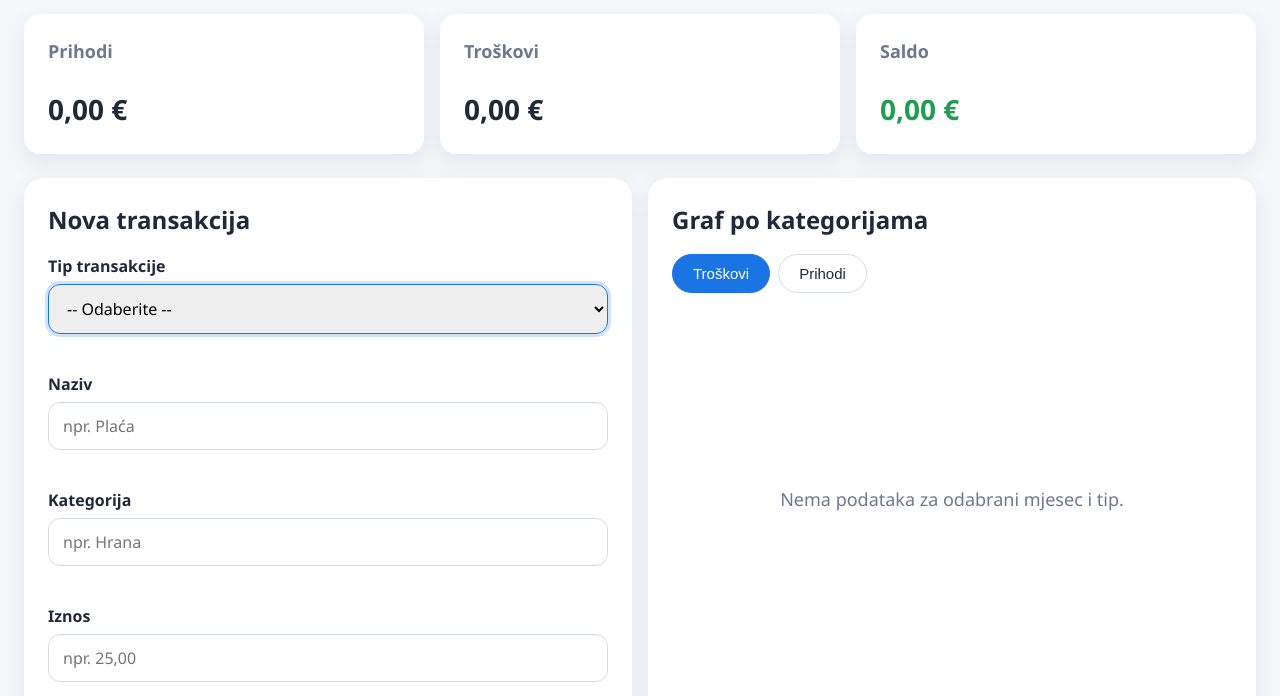
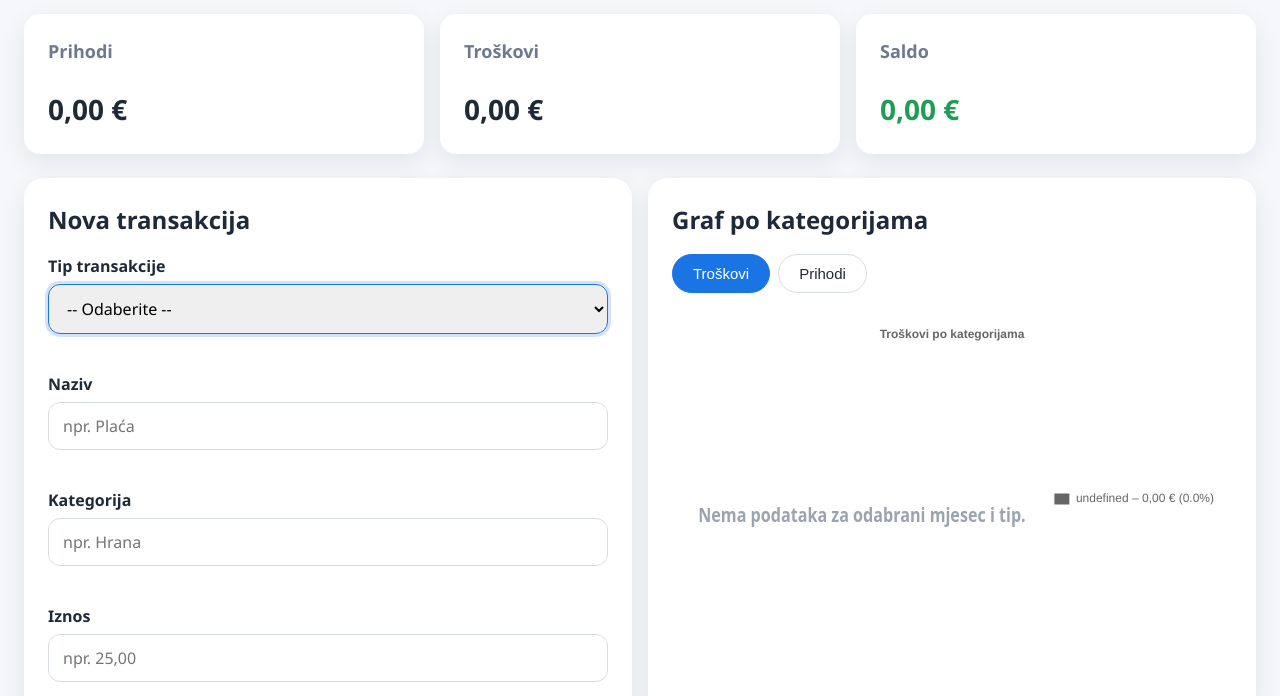
Before and after one commit to Le10n/Projekti-2025, a plain HTML site: page index.html in a window 1280 px wide. Shown: the part 100-796 px from the top of the page. Drawn offline with nearby package versions, Linux system fonts and the light colour scheme.

Commit message:
Enhance category chart presentation

```diff
--- a/index.html
+++ b/index.html
@@ -93,7 +93,6 @@
         </div>
         <div class="chart-canvas">
           <canvas id="categoryChart" role="img" aria-label="Graf po kategorijama"></canvas>
-          <div id="chartEmpty" class="muted" hidden>Nema podataka za odabrani mjesec i tip.</div>
         </div>
       </section>
     </main>
--- a/main.js
+++ b/main.js
@@ -18,7 +18,6 @@
   };
   const chartModeExpenseBtn = document.getElementById('chartModeExpenses');
   const chartModeIncomeBtn = document.getElementById('chartModeIncomes');
-  const chartEmpty = document.getElementById('chartEmpty');
   const chartCanvas = document.getElementById('categoryChart');
   const chartCtx = chartCanvas.getContext('2d');
   let categoryChart = null;
@@ -141,6 +140,20 @@
     return fmtCurrency.format((cents ?? 0) / 100);
   }
 
+  function formatCurrencyHR(cents) {
+    return formatCurrency(cents);
+  }
+
+  const sum = values => (Array.isArray(values) ? values.reduce((acc, value) => acc + value, 0) : 0);
+
+  function toPercents(values) {
+    if (!Array.isArray(values) || values.length === 0) {
+      return [];
+    }
+    const total = sum(values);
+    return values.map(value => (total ? (value * 100) / total : 0));
+  }
+
   function normaliseCategory(value) {
     if (!value) return 'Nedefinirano';
     return value
@@ -225,27 +238,40 @@
 
   const baseLegendGenerator = Chart.defaults.plugins.legend.labels.generateLabels;
 
-  function destroyCategoryChart() {
+  const CenterNoDataPlugin = {
+    id: 'centerNoData',
+    beforeDraw(chart, args, options) {
+      const values = chart.data?.datasets?.[0]?.data || [];
+      const total = values.reduce((acc, value) => acc + (+value || 0), 0);
+      if (total > 0) {
+        return;
+      }
+
+      const { ctx, chartArea } = chart;
+      const { left, right, top, bottom, width, height } = chartArea;
+      const message = options?.message || 'Nema podataka za odabrani mjesec i tip.';
+
+      ctx.save();
+      ctx.clearRect(left, top, width, height);
+      ctx.font = `600 ${Math.max(16, Math.min(28, width / 18))}px system-ui, -apple-system, Segoe UI, Roboto, sans-serif`;
+      ctx.fillStyle = '#9aa3af';
+      ctx.textAlign = 'center';
+      ctx.textBaseline = 'middle';
+      ctx.fillText(message, (left + right) / 2, (top + bottom) / 2, width * 0.9);
+      ctx.restore();
+    },
+  };
+
+  function renderCategoryChart(labels, valuesEuro, { title = 'Graf po kategorijama' } = {}) {
+    const cents = Array.isArray(valuesEuro)
+      ? valuesEuro.map(value => Math.round((+value || 0) * 100))
+      : [];
+    const total = sum(cents);
+    const percentages = toPercents(cents);
+
     if (categoryChart) {
       categoryChart.destroy();
       categoryChart = null;
-    }
-  }
-
-  function renderCategoryChart(labels, valuesEuro) {
-    const empty = !valuesEuro || valuesEuro.length === 0 || valuesEuro.every(value => value === 0);
-    if (empty) {
-      destroyCategoryChart();
-      chartCanvas.style.display = 'none';
-      chartEmpty.hidden = false;
-      return;
-    }
-
-    chartCanvas.style.display = 'block';
-    chartEmpty.hidden = true;
-
-    if (categoryChart) {
-      categoryChart.destroy();
     }
 
     const datasetColors = labels.map((_, index) => palette[index % palette.length]);
@@ -256,58 +282,71 @@
         labels,
         datasets: [
           {
-            label: 'Iznos',
-            data: valuesEuro,
+            data: cents,
             backgroundColor: datasetColors,
             borderWidth: 1,
+            hoverOffset: 8,
           },
         ],
       },
       options: {
+        parsing: false,
         responsive: true,
         maintainAspectRatio: false,
-        animation: false,
+        animation: {
+          duration: 450,
+          animateRotate: true,
+          animateScale: false,
+          easing: 'easeOutQuart',
+        },
         layout: { padding: 8 },
         plugins: {
+          title: {
+            display: true,
+            text: title,
+          },
+          tooltip: {
+            enabled: total > 0,
+            callbacks: {
+              label(context) {
+                const label = context.label || '';
+                const valueCents = context.parsed || 0;
+                const pct = total ? (valueCents / total) * 100 : 0;
+                return `${label}: ${formatCurrencyHR(valueCents)} (${pct.toFixed(1)}%)`;
+              },
+            },
+          },
           legend: {
-            position: 'bottom',
+            position: 'right',
             labels: {
               boxWidth: 16,
               generateLabels(chartInstance) {
-                const defaultLabels = baseLegendGenerator(chartInstance);
+                const defaults = baseLegendGenerator(chartInstance);
                 const dataset = chartInstance.data.datasets[0];
-                const total = Array.isArray(dataset?.data)
-                  ? dataset.data.reduce((acc, val) => acc + val, 0)
-                  : 0;
-                return defaultLabels.map(item => {
-                  const valueEuro = dataset?.data?.[item.index] ?? 0;
-                  const cents = Math.round(valueEuro * 100);
-                  const percentage = total ? ((valueEuro / total) * 100).toFixed(1) : '0.0';
+                return defaults.map(item => {
+                  const valueCents = dataset?.data?.[item.index] ?? 0;
+                  const pct = percentages[item.index] ?? 0;
                   const category = chartInstance.data.labels[item.index] ?? item.text;
                   return {
                     ...item,
-                    text: `${category} – ${formatCurrency(cents)} (${percentage}%)`,
+                    text: `${category} – ${formatCurrencyHR(valueCents)} (${pct.toFixed(1)}%)`,
                   };
                 });
               },
             },
           },
-          tooltip: {
-            callbacks: {
-              label(context) {
-                const valueEuro = context.parsed;
-                const cents = Math.round(valueEuro * 100);
-                const label = context.label || '';
-                const data = Array.isArray(context.dataset?.data) ? context.dataset.data : [];
-                const datasetTotal = data.reduce((acc, v) => acc + v, 0);
-                const percentage = datasetTotal ? ((valueEuro / datasetTotal) * 100).toFixed(1) : '0.0';
-                return `${label}: ${formatCurrency(cents)} (${percentage}%)`;
-              },
-            },
+          centerNoData: {
+            message: 'Nema podataka za odabrani mjesec i tip.',
           },
         },
+        onHover: (event, elements) => {
+          chartCanvas.classList.toggle('is-hot', elements.length > 0);
+        },
       },
+      plugins: [CenterNoDataPlugin],
     });
+
+    categoryChart.update();
   }
 
   const palette = [
@@ -329,7 +368,8 @@
     const groups = monthData.groups[type];
     const labels = Object.keys(groups);
     const valuesEuro = labels.map(label => groups[label] / 100);
-    renderCategoryChart(labels, valuesEuro);
+    const title = type === 'expense' ? 'Troškovi po kategorijama' : 'Prihodi po kategorijama';
+    renderCategoryChart(labels, valuesEuro, { title });
   }
 
   function renderHistoryDay() {
--- a/style.css
+++ b/style.css
@@ -253,15 +253,11 @@ body {
   display: block;
   width: 100%;
   height: 100%;
+  cursor: default;
 }
 
-#chartEmpty {
-  position: absolute;
-  inset: 0;
-  display: flex;
-  justify-content: center;
-  align-items: center;
-  font-size: 18px;
+#categoryChart.is-hot {
+  cursor: pointer;
 }
 
 .history-head {
```
